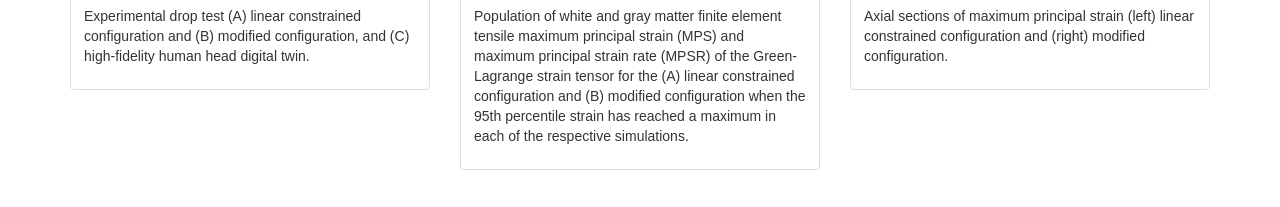
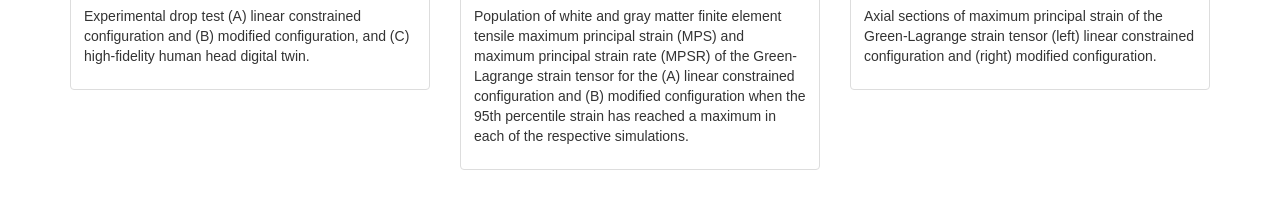
Before and after one commit to hovey/hovey.github.io, a plain HTML site: page index.html in a window 1280 px wide. Shown: the part 593-800 px from the top of the page. Drawn offline with nearby package versions, Linux system fonts and the light colour scheme.

Commit message:
additional finite strain reference

```diff
--- a/index.html
+++ b/index.html
@@ -84,8 +84,8 @@
           <a href="images/Terpsma_2021_001_Fig_4.png" target="_blank">
             <img src="images/Terpsma_2021_001_Fig_4.png" alt="Terpsma_2021_001_Fig_4" style="width:100%">
             <div class="caption">
-              <p>Axial sections of maximum principal strain (left) linear constrained configuration and (right) modified
-                configuration.</p>
+              <p>Axial sections of maximum principal strain of the Green-Lagrange strain tensor (left) linear
+                constrained configuration and (right) modified configuration.</p>
             </div>
           </a>
         </div>
```
